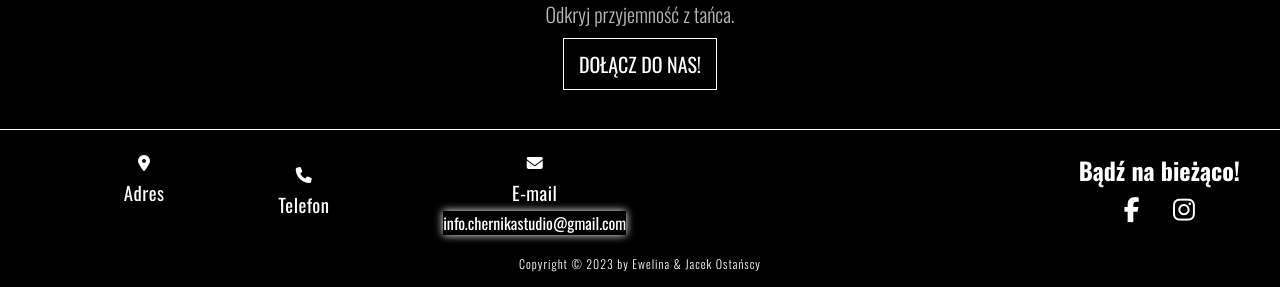
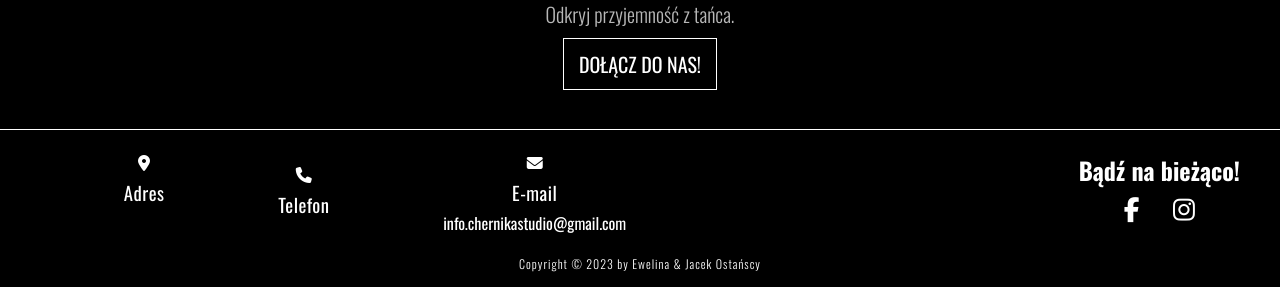
Before and after one commit to Ewelina-EN/dance-studio, a Django app: page / in a window 1280 px wide, with the pointer over the restyled element. Shown: the part 1222-1509 px from the top of the page. Run offline with Django 4.2, Linux system fonts and the light colour scheme; data comes from the database, SQL or seed files in the repository; data that the repository does not hold is empty; some libraries are stand-ins or nearby versions.

Commit message:
fix styles

```diff
--- a/website/static/website/css/styles.css
+++ b/website/static/website/css/styles.css
@@ -467,10 +467,6 @@ footer {
   color: white;
 }
 
-.nav-footer a:hover {
-  box-shadow: 0px 0px 8px 0px rgba(255, 255, 255, 1);
-}
-
 .social {
   text-align: center;
   margin-top: 15px;
```
